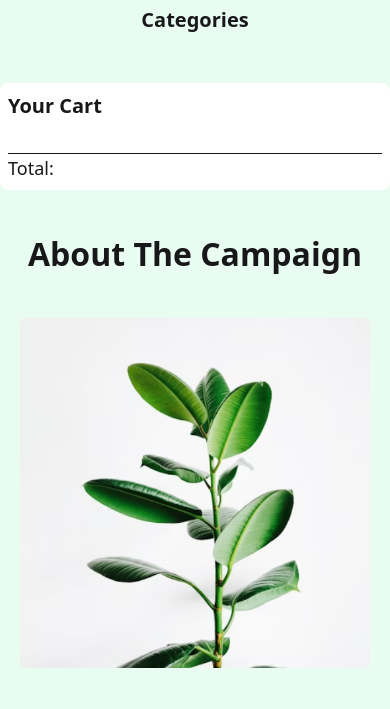
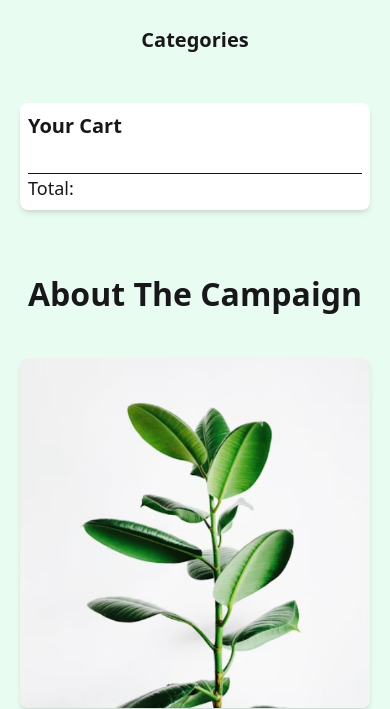
Before and after one commit to MdRifatulIslam1080/B12A06-Green-Earth, a plain HTML site: page index.html in a window 390 px wide. Shown: the part 586-1295 px from the top of the page. Drawn offline with nearby package versions, Linux system fonts and the light colour scheme; no server answers.

Commit message:
updated readme.md file

```diff
--- a/index.html
+++ b/index.html
@@ -70,7 +70,7 @@
           Choose Your Trees
         </h1>
         <div
-          class="grid grid-cols-1 md:grid-cols-6 gap-5 max-w-[1650px] mx-auto"
+          class="grid grid-cols-1 md:grid-cols-6 p-5 md:p-0 gap-5 max-w-[1650px] mx-auto"
         >
           <!-- categories -->
           <div class="px-5 text-center md:text-left md:px-2 lg:px-3">
@@ -83,7 +83,7 @@
             id="plant-container"
             class="md:col-span-4 gap-5 grid grid-col-1 md:grid-cols-2 lg:grid-cols-3"
           ></div>
-          <div class="p-2 bg-white rounded-lg">
+          <div class="p-2 bg-white rounded-lg shadow-md">
             <h2 class="font-semibold text-[20px] mb-4">Your Cart</h2>
             <div class="flex flex-col gap-4 mb-4" id="cart-container"></div>
             <hr />
@@ -103,7 +103,7 @@
         >
           <div class="p-5 md:px-10 lg:p-0 lg:px">
             <img
-              class="md:max-w-[300px] md:max-h-[300px] lg:max-w-[530px] lg:max-h-[530px]"
+              class="md:max-w-[300px] md:max-h-[300px] shadow-md rounded-lg lg:max-w-[530px] lg:max-h-[530px]"
               src="./assets/about.png"
               alt=""
             />
--- a/script/script.js
+++ b/script/script.js
@@ -17,7 +17,7 @@ const displayPlants = (plants) => {
     // Use 'of' for iterables like arrays
     const newDiv = document.createElement("div");
     const plantCard = `
-      <div class="bg-white p-4 rounded-lg gap-2 grid">
+      <div class="bg-white p-4 rounded-lg gap-2 grid shadow-md">
         <div onclick='showPlantDetails(${JSON.stringify(
           plant
         )})' class="cursor-pointer">
```
Also changed, not shown: 1 other file.
